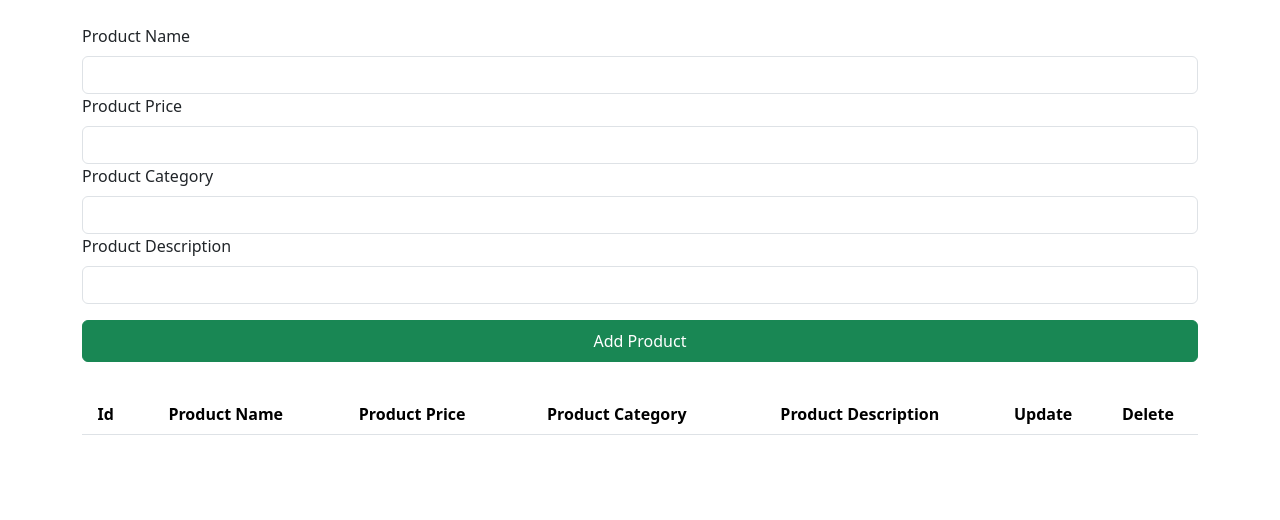
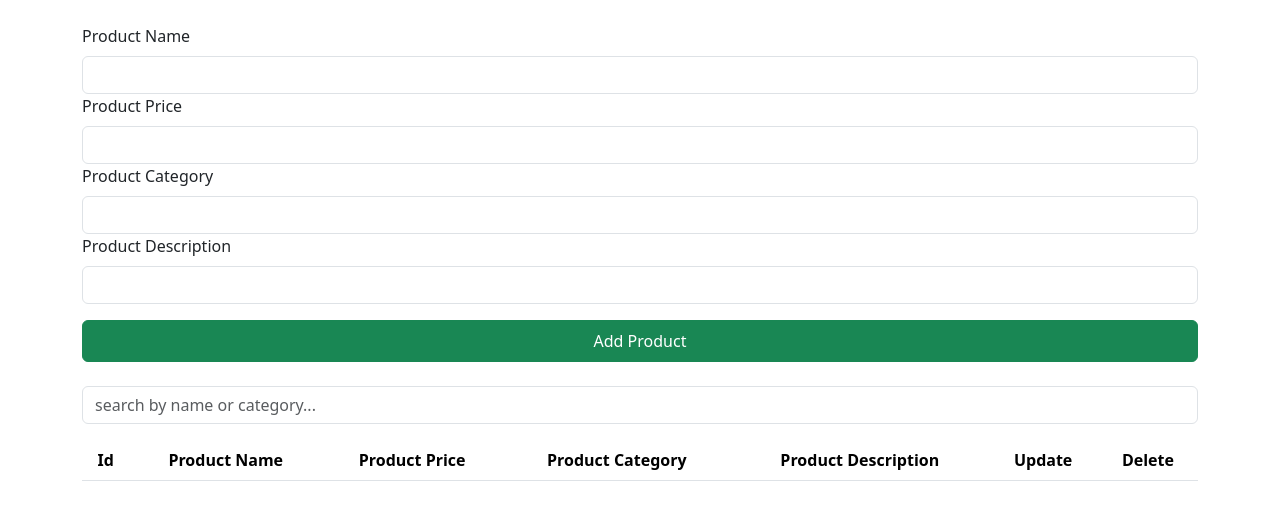
Before and after one commit to MohamedAhIsmail/javaScriptBootcamp, a plain HTML site: page cruds/index.html in a window 1280 px wide. Shown: the part 110-630 px from the top of the page. Drawn offline with nearby package versions, Linux system fonts and the light colour scheme.

Commit message:
added search

```diff
--- a/cruds/index.html
+++ b/cruds/index.html
@@ -30,13 +30,27 @@
           <input type="text" id="productCat" class="form-control" />
         </div>
         <div>
-          <label for="productName" class="form-label">Product Description</label>
+          <label for="productName" class="form-label"
+            >Product Description</label
+          >
           <input type="text" id="productDesc" class="form-control" />
         </div>
-        <button class="btn btn-success my-3 w-100 p-2" id="btn">Add Product</button>
+        <button class="btn btn-success my-3 w-100 p-2" id="btn">
+          Add Product
+        </button>
+        <div>
+          <input
+            oninput="displayProducts()"
+            type="search"
+            class="form-control my-2"
+            id="search"
+            placeholder="search by name or category..."
+          />
+        </div>
       </div>
     </div>
     <div class="container my-3" id="display">
+      <div class="res-table">
         <table class="table text-center">
           <thead>
             <tr>
@@ -62,6 +76,7 @@
           </tbody>
         </table>
       </div>
+    </div>
 
     <script src="main.js"></script>
   </body>
--- a/cruds/main.js
+++ b/cruds/main.js
@@ -2,6 +2,7 @@ var pName = document.getElementById("productName");
 var pPrice = document.getElementById("productPrice");
 var pCat = document.getElementById("productCat");
 var pDesc = document.getElementById("productDesc");
+var searchInput = document.getElementById("search");
 var btn = document.getElementById("btn");
 
 var productsList = [];
@@ -25,23 +26,23 @@ btn.addEventListener("click", function addProduct() {
   window.localStorage.setItem("Products", JSON.stringify(productsList));
 });
 
-function displayProducts() {
-  var item = "";
-  for (var i = 0; i < productsList.length; i++) {
-    item += `
-        <tr>
-            <td>${i + 1}</td>
-            <td>${productsList[i].productName}</td>
-            <td>${productsList[i].productPrice}</td>
-            <td>${productsList[i].productCat}</td>
-            <td>${productsList[i].productDesc}</td>
-            <td><button onclick="updateProduct(${i})" class="btn btn-outline-warning">Update</button></td>
-            <td><button onclick="deleteProduct(${i})" class="btn btn-outline-danger">Delete</button></td>
-          </tr>
-    `;
-  }
-  document.getElementById("tbody").innerHTML = item;
-}
+// function displayProducts() {
+//   var item = "";
+//   for (var i = 0; i < productsList.length; i++) {
+//     item += `
+//         <tr>
+//             <td>${i + 1}</td>
+//             <td>${productsList[i].productName}</td>
+//             <td>${productsList[i].productPrice}</td>
+//             <td>${productsList[i].productCat}</td>
+//             <td>${productsList[i].productDesc}</td>
+//             <td><button onclick="updateProduct(${i})" class="btn btn-outline-warning">Update</button></td>
+//             <td><button onclick="deleteProduct(${i})" class="btn btn-outline-danger">Delete</button></td>
+//           </tr>
+//     `;
+//   }
+//   document.getElementById("tbody").innerHTML = item;
+// }
 
 function deleteProduct(i) {
   productsList.splice(i, 1);
@@ -63,6 +64,34 @@ function updateProduct(i) {
   pDesc.value = productsList[i].productDesc;
 }
 
+function displayProducts() {
+  var item = "";
+  for (var i = 0; i < productsList.length; i++) {
+    if (
+      productsList[i].productName
+        .toLowerCase()
+        .startsWith(searchInput.value.toLowerCase()) ||
+      productsList[i].productCat
+        .toLowerCase()
+        .startsWith(searchInput.value.toLowerCase())
+    ) {
+      item += `
+          <tr>
+            <td>${i + 1}</td>
+            <td>${productsList[i].productName}</td>
+            <td>${productsList[i].productPrice}</td>
+            <td>${productsList[i].productCat}</td>
+            <td>${productsList[i].productDesc}</td>
+            <td><button onclick="updateProduct(${i})" class="btn btn-outline-warning">Update</button></td>
+            <td><button onclick="deleteProduct(${i})" class="btn btn-outline-danger">Delete</button></td>
+          </tr>
+      `;
+    }
+  }
+
+  document.getElementById("tbody").innerHTML = item;
+}
+
 function emptyInputs() {
   pName.value = "";
   pPrice.value = "";
--- a/cruds/style.css
+++ b/cruds/style.css
@@ -3,3 +3,8 @@
   margin: 0;
   padding: 0;
 }
+
+
+.res-table {
+  overflow-x: auto;
+}
```
Lines whose indentation alone changed are shown as unchanged.
